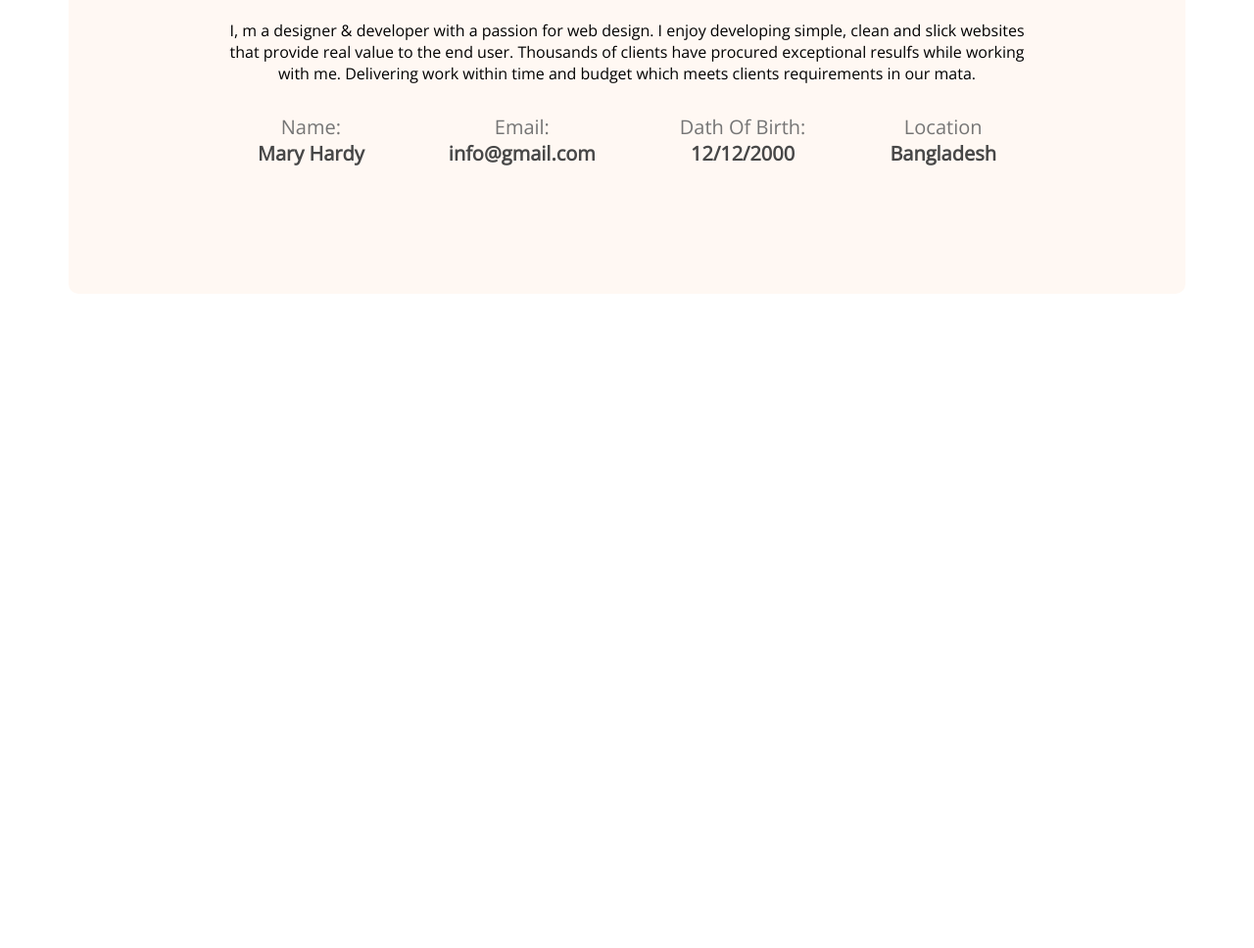
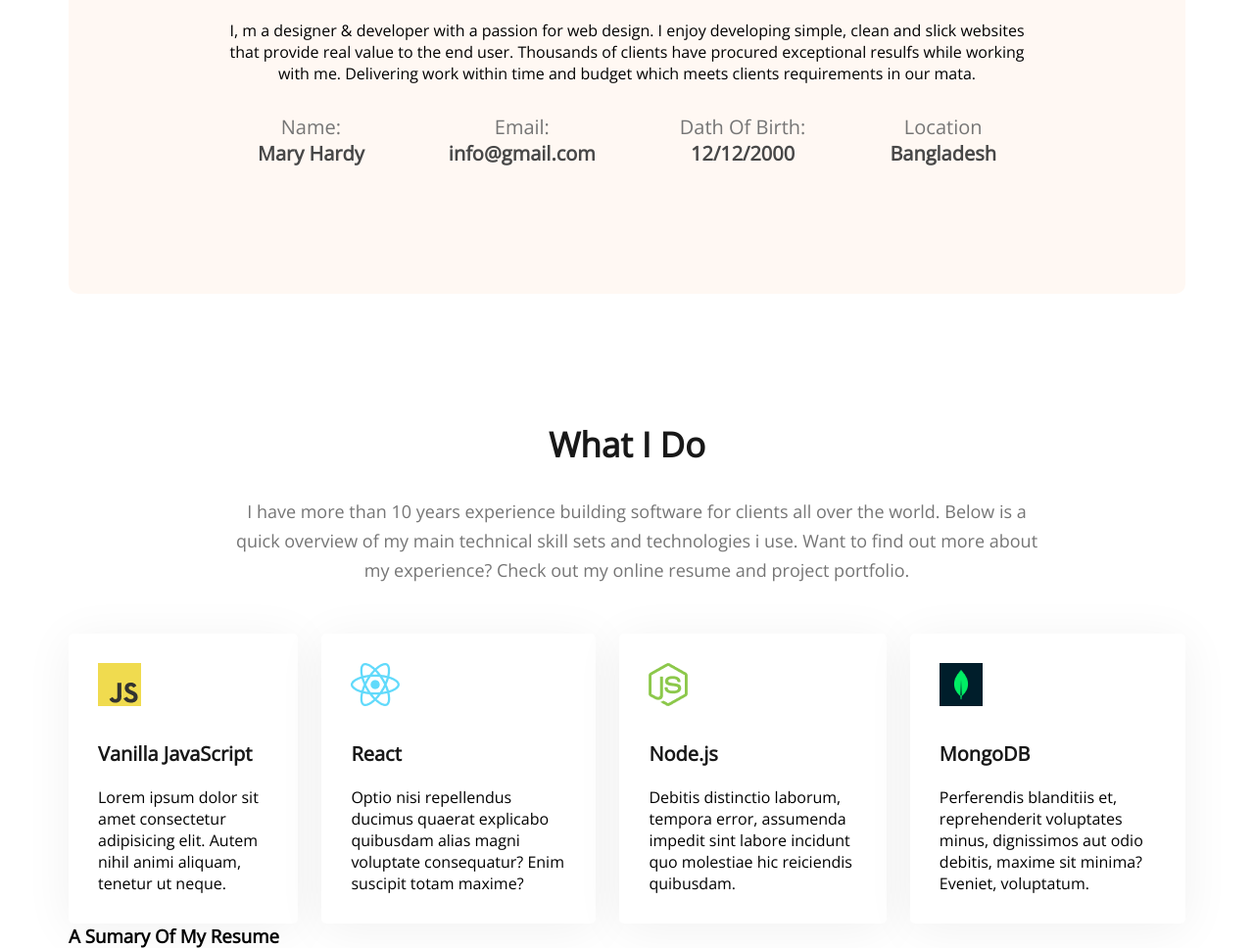
Before and after one commit to Touhidhasansiam/developer.portfolio, a plain HTML site: page index.html in a window 1280 px wide. Shown: the part 1157-2125 px from the top of the page at 98% size. Before the commit the page ends 1457 px from the top, so only its background shows below. Drawn offline with nearby package versions, Linux system fonts and the light colour scheme.

Commit message:
add skill content

```diff
--- a/index.html
+++ b/index.html
@@ -59,6 +59,45 @@
                 </div>
             </div>
         </section>
+        <section class="what-i-do">
+            <h3 class="what-style">What I Do</h3>
+            <p class="what-i-do-p">I have more than 10 years experience building software for clients all over the
+                world. Below is a quick overview of my main technical skill sets and technologies i use. Want to find
+                out more about my experience? Check out my online resume and project portfolio.</p>
+            <!-- .skills-container>.skill*4>img+.skill-titel+.skill-descriotion>lorem15  -->
+
+            <div class="skills-container">
+
+                <div class="skill">
+                    <img src="images/icons/js.png" alt="">
+                    <div class="skill-titel">Vanilla JavaScript</div>
+                    <div class="skill-descriotion">Lorem ipsum dolor sit amet consectetur adipisicing elit. Autem nihil
+                        animi aliquam, tenetur ut neque.</div>
+                </div>
+                <div class="skill">
+                    <img src="images/icons/react.png" alt="">
+                    <div class="skill-titel">React</div>
+                    <div class="skill-descriotion">Optio nisi repellendus ducimus quaerat explicabo quibusdam alias
+                        magni voluptate consequatur? Enim suscipit totam maxime?</div>
+                </div>
+                <div class="skill">
+                    <img src="images/icons/nodejs.png" alt="">
+                    <div class="skill-titel">Node.js</div>
+                    <div class="skill-descriotion">Debitis distinctio laborum, tempora error, assumenda impedit sint
+                        labore incidunt quo molestiae hic reiciendis quibusdam.</div>
+                </div>
+                <div class="skill">
+                    <img src="images/icons/mongo.png" alt="">
+                    <div class="skill-titel">MongoDB</div>
+                    <div class="skill-descriotion">Perferendis blanditiis et, reprehenderit voluptates minus,
+                        dignissimos aut odio debitis, maxime sit minima? Eveniet, voluptatum.</div>
+                </div>
+            </div>
+        </section>
+        <!-- Resume section -->
+        <section class="resume">
+            <h3 class="resume-title">A Sumary Of My Resume</h3>
+        </section>
 
     </main>
     <footer>
--- a/stykes/portfolio.css
+++ b/stykes/portfolio.css
@@ -1,7 +1,7 @@
-*{
+* {
     margin: 0;
     font-family: 'Open Sans', sans-serif;
-    }
+}
 
 /* header and navigation style */
 .header {
@@ -93,7 +93,7 @@ main {
 }
 
 .about1 {
-     margin-bottom: 30px;
+    margin-bottom: 30px;
     color: #181818;
     font-weight: 700;
     font-size: 35px;
@@ -105,20 +105,65 @@ main {
     margin-bottom: 30px;
 
 }
-.about-information{
+
+.about-information {
     display: flex;
     margin-top: 30px;
-    justify-content:space-around ;
+    justify-content: space-around;
 }
-.about .info-titel{
+
+.about .info-titel {
     font-size: 20px;
     color: #757575;
     font-weight: 400;
 }
-.about .info-description{
+
+.about .info-description {
     font-size: 20px;
     color: #474747;
     font-weight: 700;
+}
 
+.what-style {
+    font-weight: 700;
+    font-size: 35px;
+    color: #181818;
+    text-align: center;
+    margin-bottom: 30px;
+    margin-top:130px ;
+}
 
+.what-i-do-p {
+    margin-top: 30px;
+    margin-bottom: 50px;
+    margin-left: 170px;
+    margin-right: 150px;
+    text-align: center;
+    font-weight: 400;
+    font-size: 18px;
+    line-height: 30px;
+    color: #757575;
 }
+
+.skills-container {
+    display: flex;
+    gap: 24px;
+}
+
+.skill {
+    background: #FFFFFF;
+    box-shadow: 0px 6px 50px rgba(0, 0, 0, 0.06);
+    border-radius: 5px;
+    padding: 30px;
+}
+
+.skill-titel {
+    font-weight: 700;
+    font-size: 20px;
+    line-height: 27px;
+    color: #181818;
+    margin-top: 30px;
+    margin-bottom: 20px;
+}
+
+.skill-discription {}
```
Lines whose indentation alone changed are shown as unchanged.
